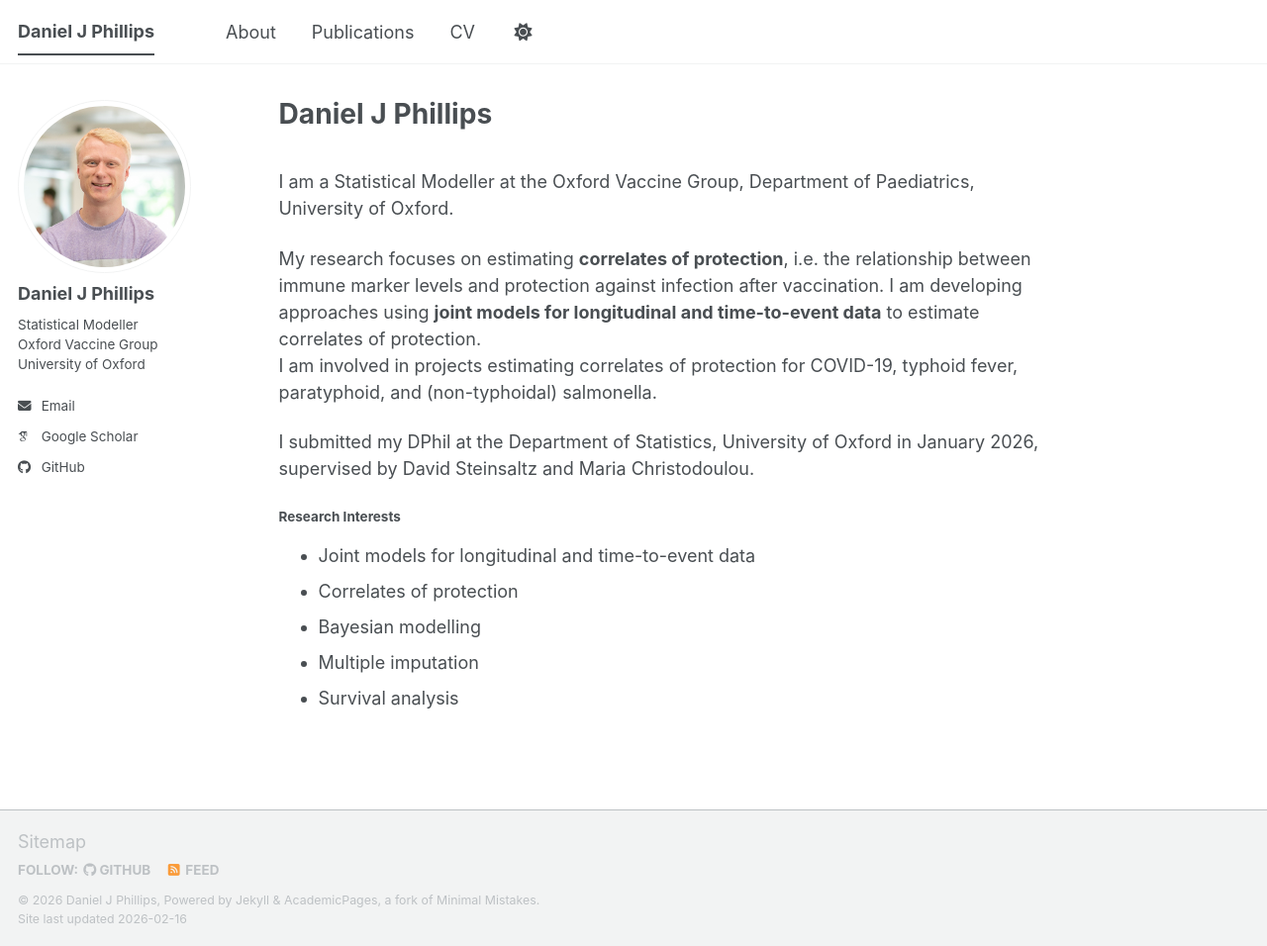
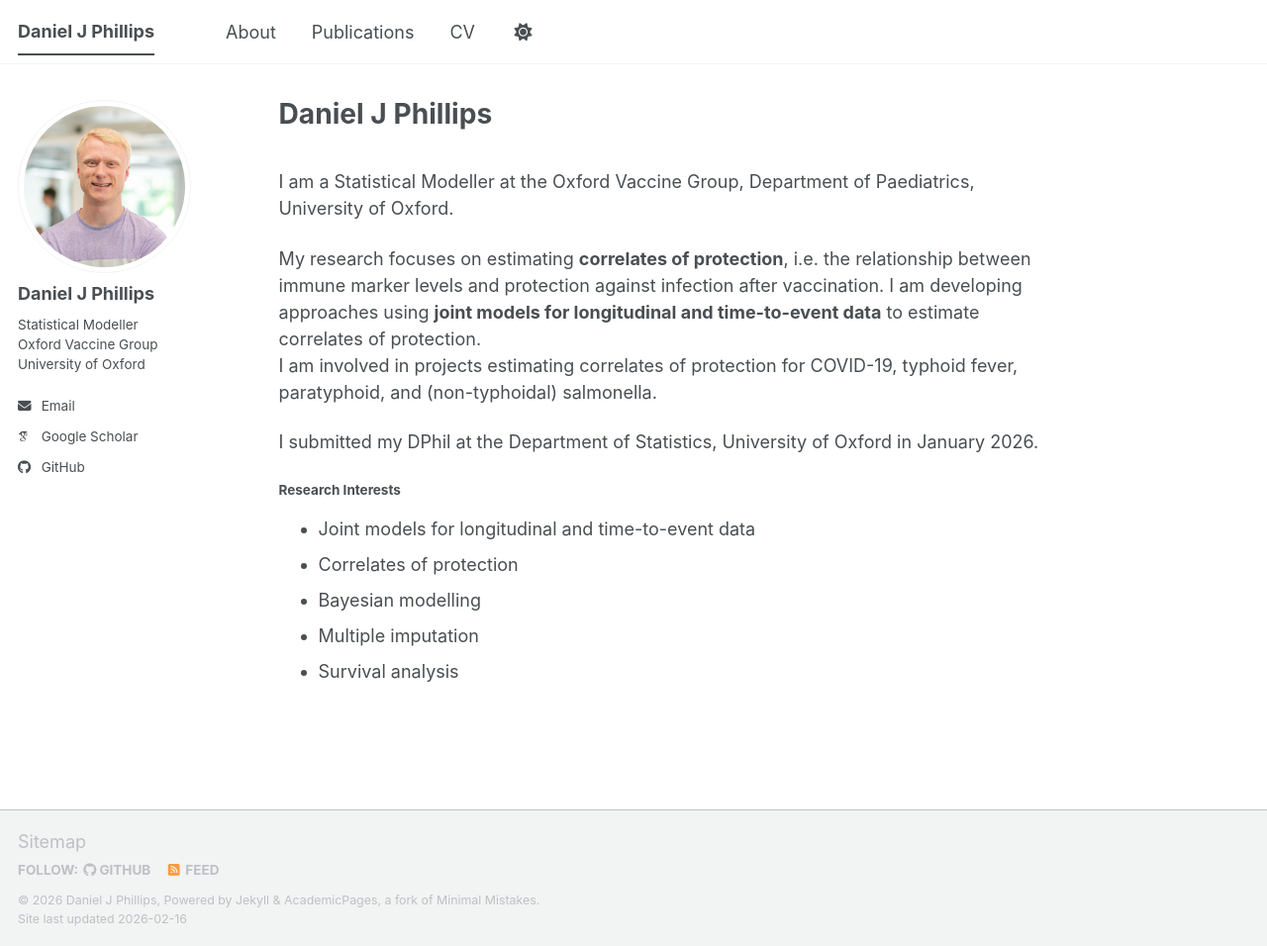
Before and after one commit to danphillipsstats/danphillipsstats.github.io, a Jekyll site: the page built from _pages/about.md, in a window 1280 px wide and 956 px high. Shown: the whole window at 99% size. Built offline with Jekyll 4.4.1, drawn with Linux system fonts in a browser that asks for light colours; some web fonts are replaced; a script bundle is joined from its source files by our own code; library files that are not in the unit come from our copies.

Commit message:
Update about.md

```diff
--- a/_pages/about.md
+++ b/_pages/about.md
@@ -13,7 +13,7 @@ I am a Statistical Modeller at the Oxford Vaccine Group, Department of Paediatri
 My research focuses on estimating **correlates of protection**, i.e. the relationship between immune marker levels and protection against infection after vaccination. I am developing approaches using **joint models for longitudinal and time-to-event data** to estimate correlates of protection. \
 I am involved in projects estimating correlates of protection for COVID-19, typhoid fever, paratyphoid, and (non-typhoidal) salmonella.
 
-I submitted my DPhil at the Department of Statistics, University of Oxford in January 2026, supervised by David Steinsaltz and Maria Christodoulou.
+I submitted my DPhil at the Department of Statistics, University of Oxford in January 2026.
 
 #### Research Interests
  - Joint models for longitudinal and time-to-event data
```
